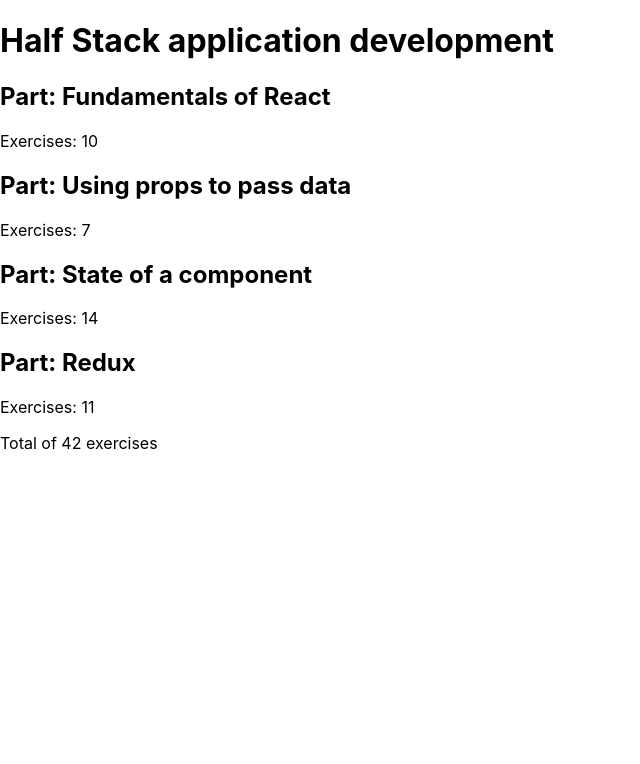
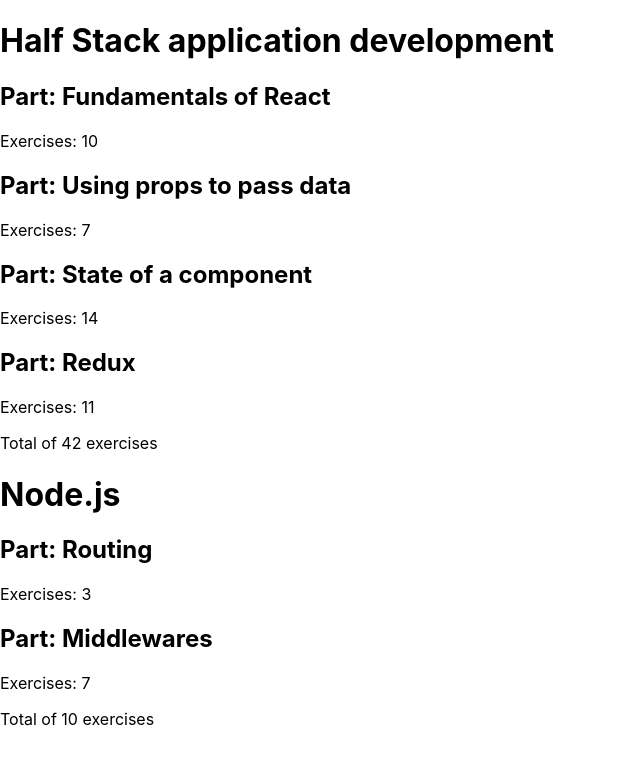
Before and after one commit to Aushzlten12/fullstackOpen, a React (Create React App) app in the folder part2/infocourse/: page / in a window 1280 px wide. Shown: the top 764 px of the page, without its empty margins (0-640 px from the left). Built offline with nearby package versions, Linux system fonts and the light colour scheme.

Commit message:
Exercise 2.4 and 2.5 finished

```diff
--- a/part2/infocourse/src/App.js
+++ b/part2/infocourse/src/App.js
@@ -3,9 +3,10 @@ import Course from "./components/Course";
 import "./App.css";
 
 const App = () => {
-  const course = {
+  const courses = [
+    {
+      name: "Half Stack application development",
       id: 1,
-    name: "Half Stack application development",
       parts: [
         {
           name: "Fundamentals of React",
@@ -28,9 +29,25 @@ const App = () => {
           id: 4,
         },
       ],
-  };
-
-  return <Course course={course} />;
+    },
+    {
+      name: "Node.js",
+      id: 2,
+      parts: [
+        {
+          name: "Routing",
+          exercises: 3,
+          id: 1,
+        },
+        {
+          name: "Middlewares",
+          exercises: 7,
+          id: 2,
+        },
+      ],
+    },
+  ];
+  return <Course courses={courses} />;
 };
 
 export default App;
--- a/part2/infocourse/src/components/Course.js
+++ b/part2/infocourse/src/components/Course.js
@@ -2,11 +2,17 @@ import React from "react";
 import Header from "./Header";
 import Content from "./Content";
 
-const Course = ({ course }) => {
+const Course = ({ courses }) => {
   return (
     <div>
-      <Header name={course.name} />
-      <Content parts={course.parts} />
+      {courses.map((course) => {
+        return (
+          <div>
+            <Header name={course.name} />
+            <Content parts={course.parts} />
+          </div>
+        );
+      })}
     </div>
   );
 };
```
Lines whose indentation alone changed are shown as unchanged.
